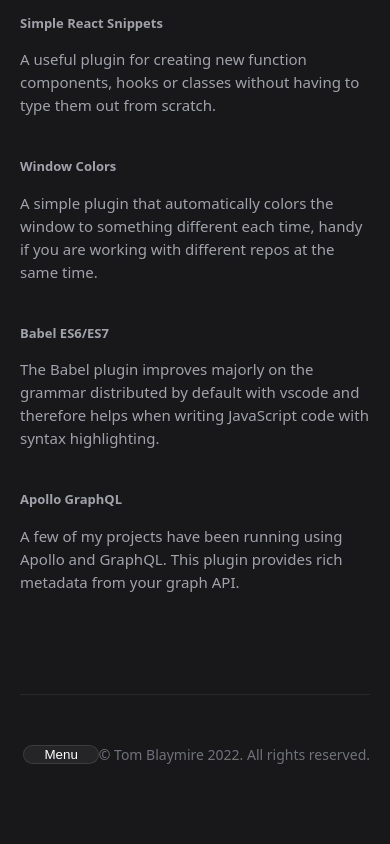
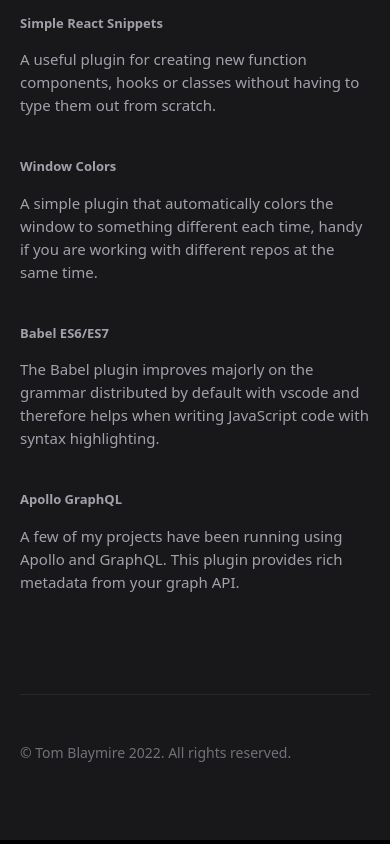
Before and after one commit to thomasblaymire/tomblaymire.com, a React (Vite) app: page /uses in a window 390 px wide. Shown: the part 2646-3490 px from the top of the page. Built offline with nearby package versions, Linux system fonts and the light colour scheme.

Commit message:
feat(app): hide footer navigation on devices lower than tablet

```diff
--- a/src/components/sections/footer-section.tsx
+++ b/src/components/sections/footer-section.tsx
@@ -2,7 +2,8 @@
 
 import { Navigation } from '@/components/navigation';
 import { navLinks } from '@/content/links';
-import { Col, Grid, Row } from '@/styles/grid';
+import { device } from '@/helpers/device';
+import { useMediaQuery } from '@/hooks/useMediaQuery';
 
 const StyledFooterSection = styled.section`
   padding-bottom: 8rem;
@@ -26,9 +27,10 @@
 const StyledFooterNavigation = styled(Navigation)``;
 
 export function FooterSection() {
+  const isTablet = useMediaQuery(device.tablet);
   return (
     <StyledFooterSection>
-      <StyledFooterNavigation items={navLinks} type="basic" />
+      {isTablet ? <StyledFooterNavigation items={navLinks} type="basic" /> : null}
       <StyledFooterCopyright className="col-span-full mt-24 text-lg text-gray-500 dark:text-slate-500 md:mt-44">
         <p>{`© Tom Blaymire ${new Date().getFullYear()}`}. All rights reserved.</p>
       </StyledFooterCopyright>
```
